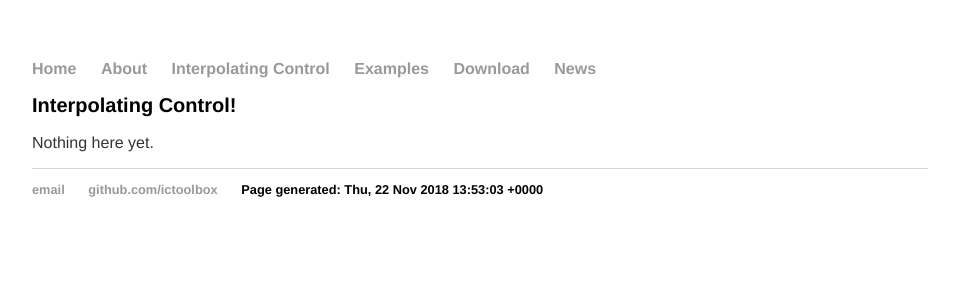
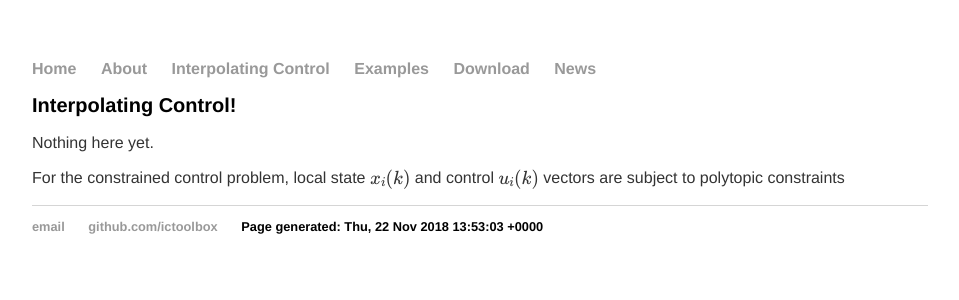
Before and after one commit to ICToolbox/ictoolbox.github.io, a Jekyll site: the page built from ic/index.html, in a window 1280 px wide. Shown: the top 300 px of the page, without its empty margins (160-1119 px from the left). Built offline with Jekyll 4.4.1, drawn with Linux system fonts in a browser that asks for light colours; formulas are drawn with MathJax 3.

Commit message:
Update index.html

```diff
--- a/ic/index.html
+++ b/ic/index.html
@@ -5,4 +5,20 @@
 <div class="blurb">
 	<h1>Interpolating Control!</h1>
 	<p>Nothing here yet.</p>
+
+		<p>For the constrained control problem, local state $x_i(k)$ and control $u_i(k)$ vectors are subject to
+		polytopic constraints
+<!--
+			$$
+ \left\{
+ \begin{aligned}
+ x_i(k) \in \mathcal{X}_i, & \ \mathcal{X}_i = \{ x_i \in \mathbb{R}^{n_i} \mid F_{x_i} x_i \le g_{x_i} \},\\
+ u_i(k) \in \mathcal{U}_i, & \ \mathcal{U}_i = \{ u_i \in \mathbb{R}^{m_i} \mid F_{u_i} u_i \le g_{u_i}\},
+ \end{aligned}
+ \right.
+$$
+$\forall\, k\ge 0$, $i\in \mathcal{N}$, where $F_{x_i}$, $F_{u_i}$ are constant matrices and $g_{x_i}$,
+$g_{u_i}$ are constant vectors of appropriate dimension with positive elements, and the origin is contained in the
+interior of the sets. The inequalities are component-wise.
+-->
 </div><!-- /.blurb -->
```
